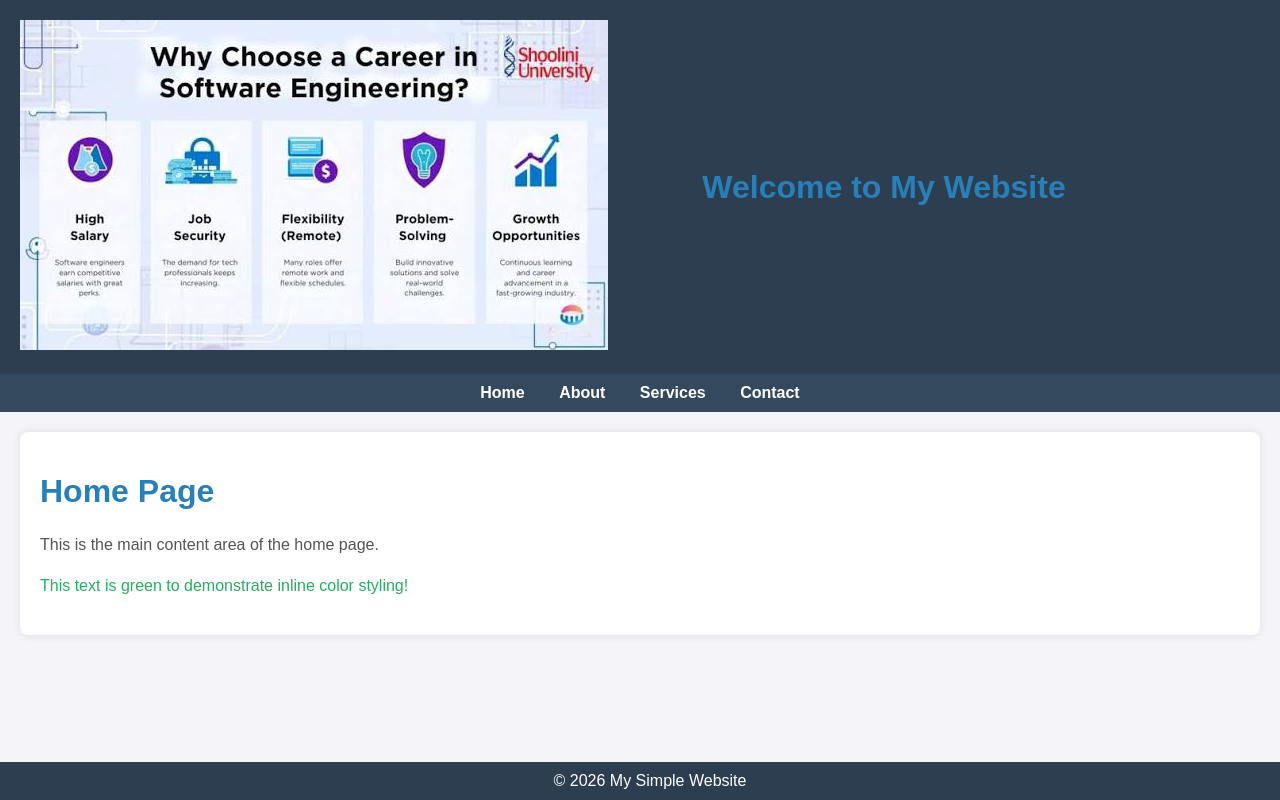
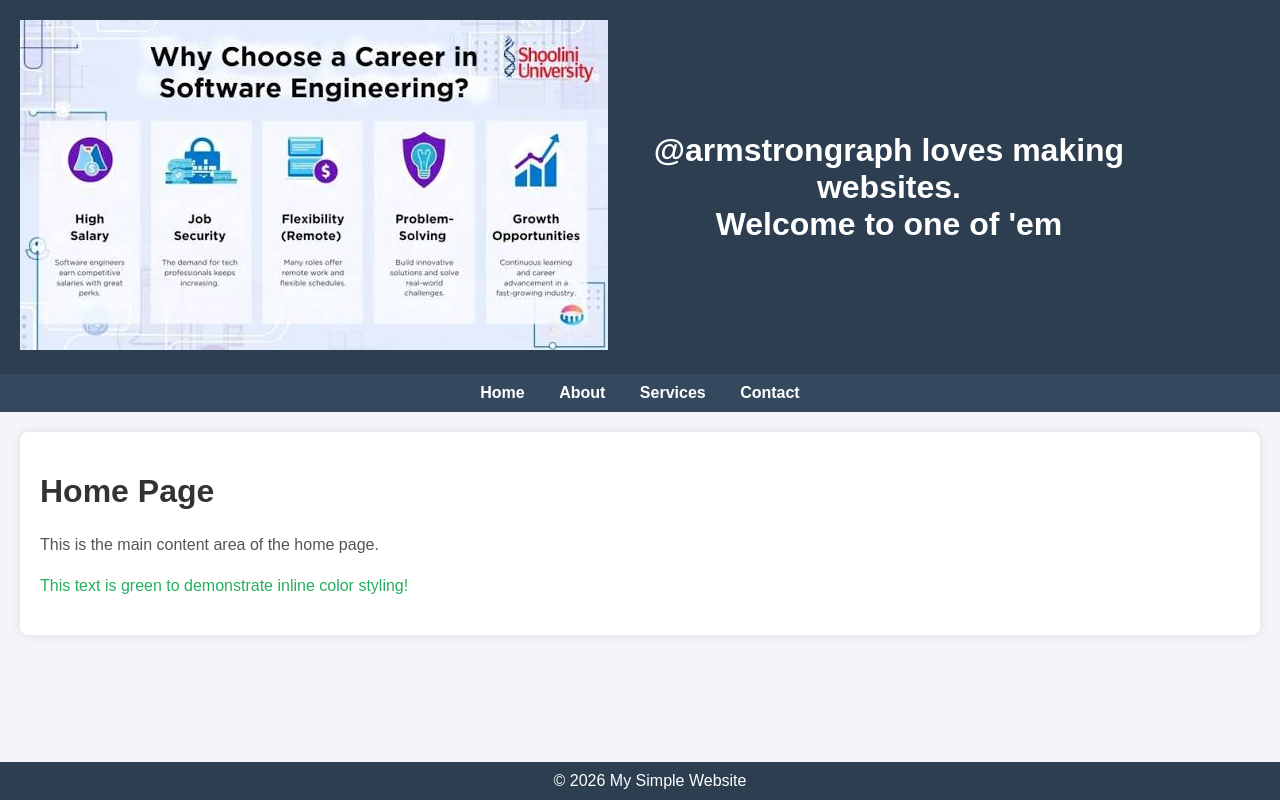
Before and after one commit to Armstrong-Ralph/Assignments-, a plain HTML site: page index.html in a window 1280 px wide. Drawn offline with Linux system fonts and the light colour scheme.

Commit message:
Update index.html

```diff
--- a/index.html
+++ b/index.html
@@ -48,7 +48,8 @@
             color: #333;
         }
         h1 {
-            color: #2980b9;
+            color: #2980b9
+            font-weight: bold;
         }
         p {
             line-height: 1.6;
@@ -71,7 +72,7 @@
     <div class="logo">
         <img src="Assignments-/mylogo.jpeg" alt="My Logo">
     </div>
-    <h1>Welcome to My Website</h1>
+    <h1>@armstrongraph loves making websites. <br> Welcome to one of 'em</h1>
     <div style="width: 100px;"></div> <!-- Spacer for centering header text -->
 </header>
 
```
